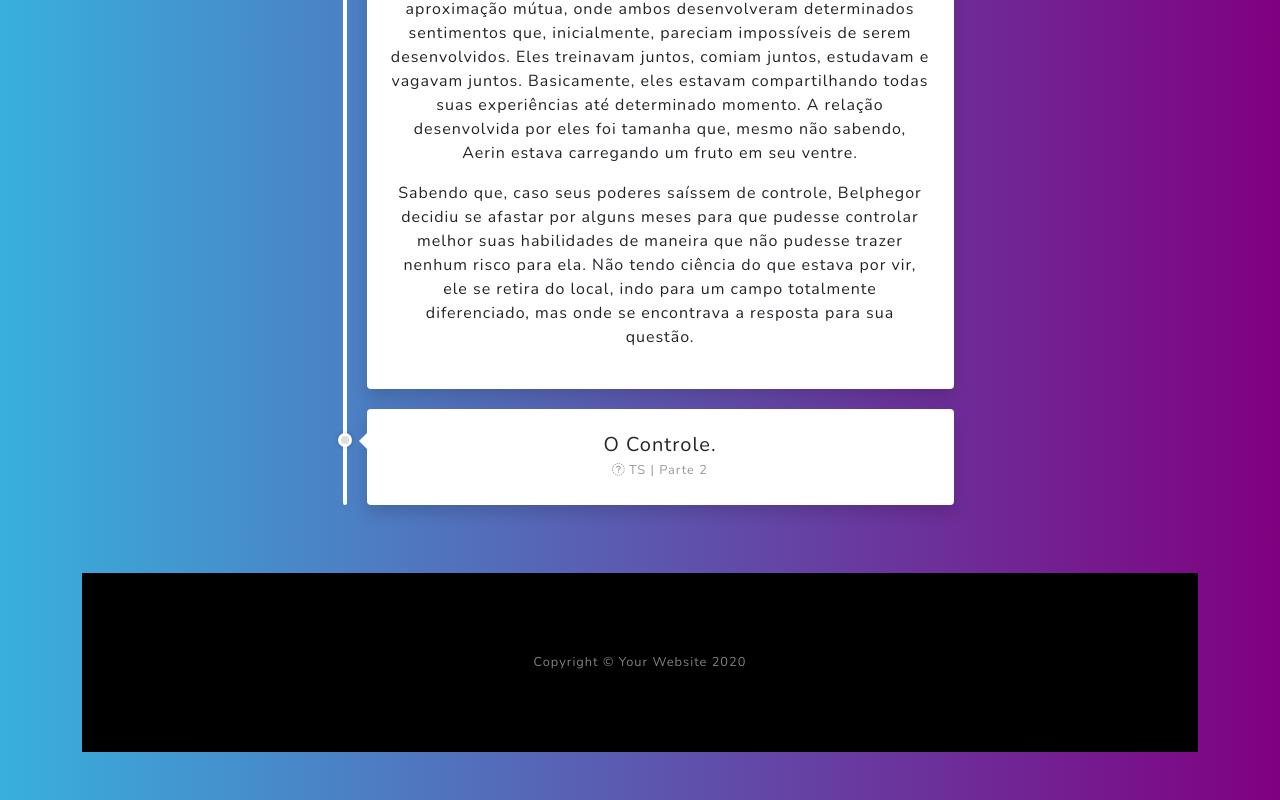
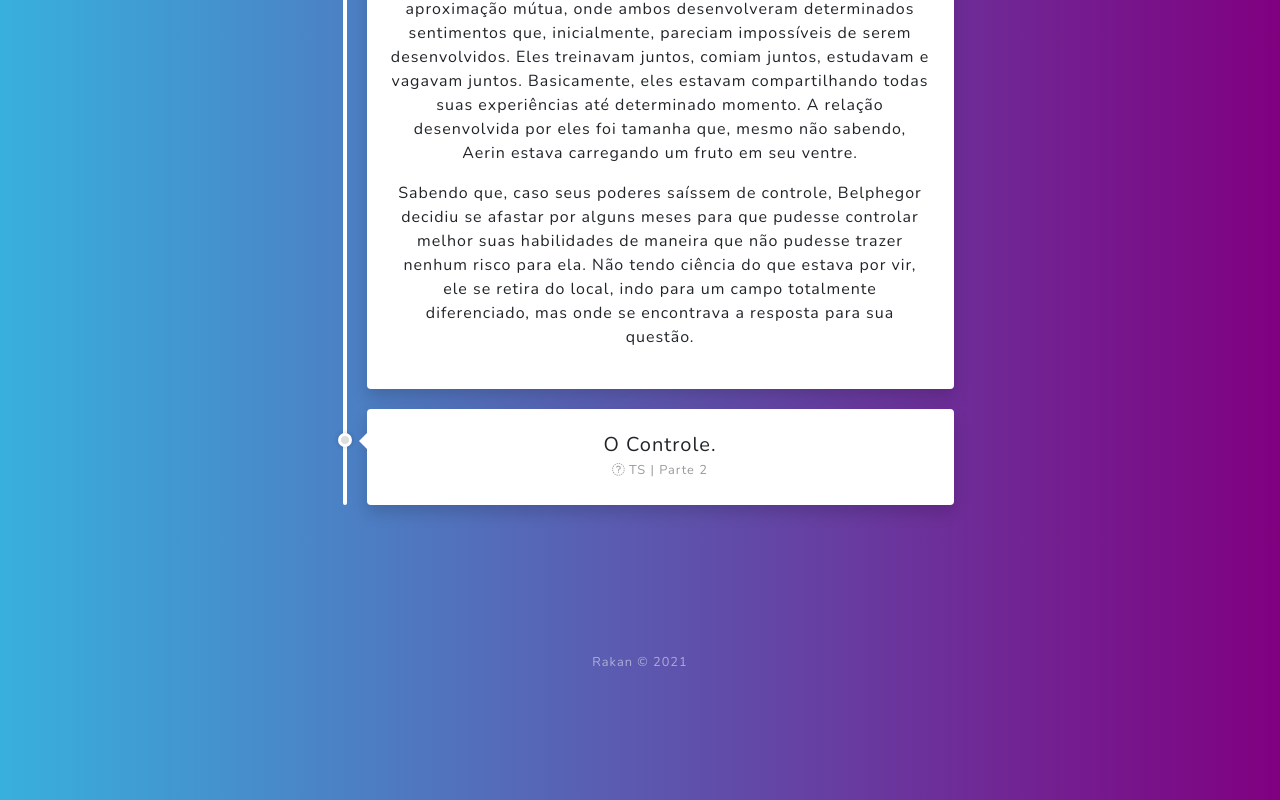
Before and after one commit to ThiagoJurge/tsbelphegor, a plain HTML site: page index.html in a window 1280 px wide. Shown: the part 3269-4069 px from the top of the page. Drawn offline with nearby package versions, Linux system fonts and the light colour scheme.

Commit message:
Update index.html

```diff
--- a/index.html
+++ b/index.html
@@ -111,7 +111,7 @@
 </div>
         </section>
         <!-- Footer-->
-        <footer class="footer bg-black small text-center text-white-50"><div class="container">Copyright © Your Website 2020</div></footer>
+        <footer class="footer small text-center text-white-50"><div class="container">Rakan © 2021</div></footer>
         <!-- Bootstrap core JS-->
         <script src="https://cdnjs.cloudflare.com/ajax/libs/jquery/3.5.1/jquery.min.js"></script>
         <script src="https://cdn.jsdelivr.net/npm/bootstrap@4.5.3/dist/js/bootstrap.bundle.min.js"></script>
```
